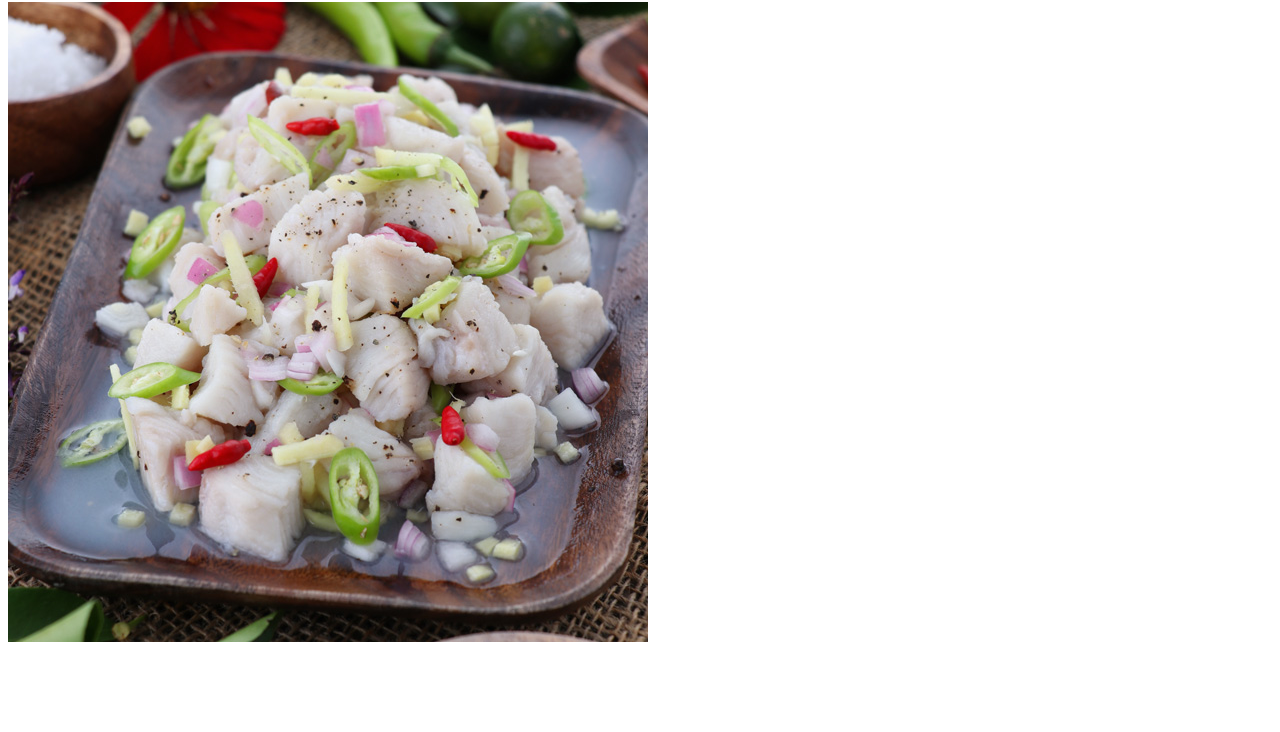
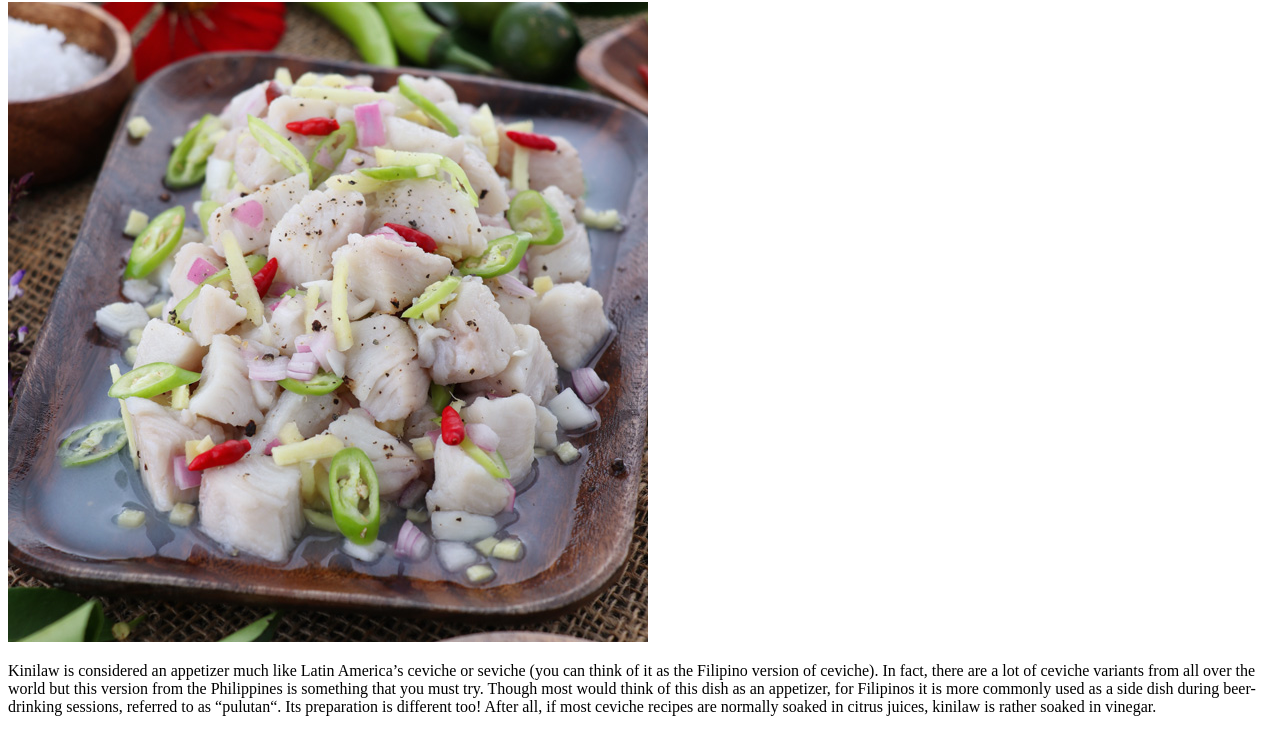
Before and after one commit to JetGit11/odin-recipes, a plain HTML site: page recipes/kinilaw.html in a window 1280 px wide. Shown: the part 78-810 px from the top of the page. Drawn offline with Linux system fonts and the light colour scheme.

Commit message:
Made a description for kinilaw in kinilaw.html

```diff
--- a/recipes/kinilaw.html
+++ b/recipes/kinilaw.html
@@ -8,7 +8,10 @@
 <body>
     <h1>Kinilaw</h1>
     <img src="../images/kinilaw.jpg" alt="A photo of the dish Kinilaw">
-
+    <p>
+        Kinilaw is considered an appetizer much like Latin America’s ceviche or seviche (you can think of it as the Filipino version of ceviche). In fact, there are a lot of ceviche variants from all over the world but this version from the Philippines is something that you must try.
+Though most would think of this dish as an appetizer, for Filipinos it is more commonly used as a side dish during beer-drinking sessions, referred to as “pulutan“. Its preparation is different too! After all, if most ceviche recipes are normally soaked in citrus juices, kinilaw is rather soaked in vinegar.
+    </p>
 
 </body>
 </html>
```
